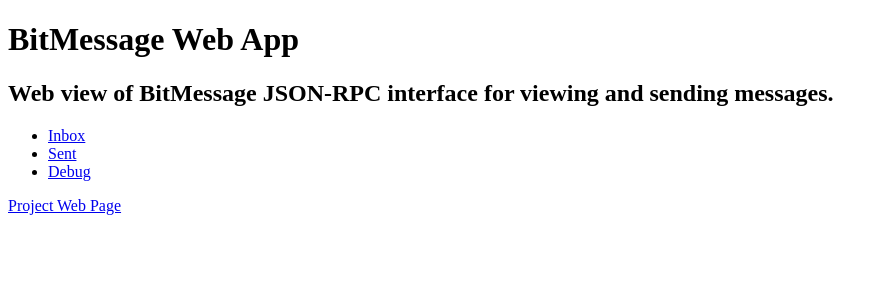
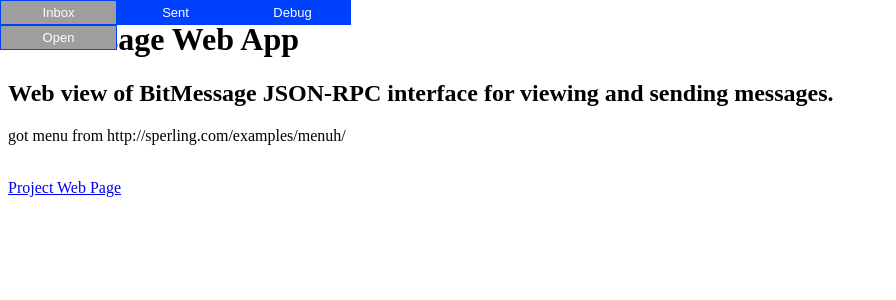
Before and after one commit to mjasny/BitMessageWebApp, a Flask app: template templates/base.html in a window 1280 px wide. Shown: the top 300 px of the page, without its empty margins (0-896 px from the left). Run offline with Flask 2, Linux system fonts and the light colour scheme; the template is opened without the code that fills it, so the values that code supplies are empty; grey boxes are pictures that could not be loaded.

Commit message:
Improved NavBar

```diff
--- a/static/style.css
+++ b/static/style.css
@@ -3,3 +3,113 @@ article, aside, figure, footer, header, hgroup, nav, section
 {
     display: block;
 }
+
+#menuh-container
+	{
+	position: absolute;
+	top: 0em;
+	left: 0em;
+	}
+
+#menuh
+	{
+	font-size: small;
+	font-family: arial, helvetica, sans-serif;
+	width:100%;
+	float:left;
+	margin:0em;
+	margin-top: 0em;
+	}
+
+#menuh a
+	{
+	text-align: center;
+	display:block;
+	border: 1px solid #0040FF;
+	white-space:nowrap;
+	margin:0;
+	padding: 0.3em;
+	}
+
+#menuh a:link, #menuh a:visited, #menuh a:active	/* menu at rest */
+	{
+	color: white;
+	background-color: #0040FF;		/* royal blue */
+	text-decoration:none;
+	}
+
+#menuh a:hover						/* menu on mouse-over  */
+	{
+	color: white;
+	background-color: #668CFF;	/* cornflowerblue */
+	text-decoration:none;
+	}
+
+#menuh a.top_parent, #menuh a.top_parent:hover  /* attaches down-arrow to all top-parents */
+	{
+	background-image: url(navdown_white.gif);
+	background-position: right center;
+	background-repeat: no-repeat;
+	}
+
+#menuh a.parent, #menuh a.parent:hover 	/* attaches side-arrow to all parents */
+	{
+	background-image: url(nav_white.gif);
+	background-position: right center;
+	background-repeat: no-repeat;
+	}
+
+#menuh ul
+	{
+	list-style:none;
+	margin:0;
+	padding:0;
+	float:left;
+	width:9em;	/* width of all menu boxes */
+	/* NOTE: For adjustable menu boxes you can comment out the above width rule.
+	However, you will have to add padding in the "#menh a" rule so that the menu boxes
+	will have space on either side of the text -- try it */
+	}
+
+#menuh li
+	{
+	position:relative;
+	min-height: 1px;		/* Sophie Dennis contribution for IE7 */
+	vertical-align: bottom;		/* Sophie Dennis contribution for IE7 */
+	}
+
+#menuh ul ul
+	{
+	position:absolute;
+	z-index:500;
+	top:auto;
+	display:none;
+	padding: 1em;
+	margin:-1em 0 0 -1em;
+	}
+
+#menuh ul ul ul
+	{
+	top:0;
+	left:100%;
+	}
+
+div#menuh li:hover
+	{
+	cursor:pointer;
+	z-index:100;
+	}
+
+div#menuh li:hover ul ul,
+div#menuh li li:hover ul ul,
+div#menuh li li li:hover ul ul,
+div#menuh li li li li:hover ul ul
+{display:none;}
+
+div#menuh li:hover ul,
+div#menuh li li:hover ul,
+div#menuh li li li:hover ul,
+div#menuh li li li li:hover ul
+{display:block;}
+
+/* End CSS Drop Down Menu */
--- a/templates/base.html
+++ b/templates/base.html
@@ -19,13 +19,35 @@
           messages.</h2>
     </hgroup>
 
-    <nav>
-      <ul>
-        <li><a href="/">Inbox</a></li>
-        <li><a href="/sentmessages">Sent</a></li>
-        <li><a href="debug">Debug</a></li>
-      </ul>
-    </nav>
+got menu from http://sperling.com/examples/menuh/
+<br><br>
+<div id="menuh-container">
+<div id="menuh">
+	<ul>
+		<li><a href="/" class="top_parent">Inbox</a>
+		<ul>
+			<li><a href="/" class="parent">Open</a>
+				<ul>
+				<li><a href="#">Write</a></li>
+				<li><a href="#">Sub 1:5:2</a></li>
+				<li><a href="#">Sub 1:5:3</a></li>
+				<li><a href="#">Sub 1:5:</a></li>
+				<li><a href="#">Sub 1:5:5</a></li>
+				</ul>
+			</li>
+		</ul>
+		</li>
+	</ul>
+
+	<ul>
+		<li><a href="/sentmessages">Sent</a></li>
+	</ul>
+	<ul>
+		<li><a href="/debug">Debug</a></li>
+	</ul>
+</div> 	<!-- end the menuh-container div -->
+</div>	<!-- end the menuh div -->
+
 
   </header>
 
```
